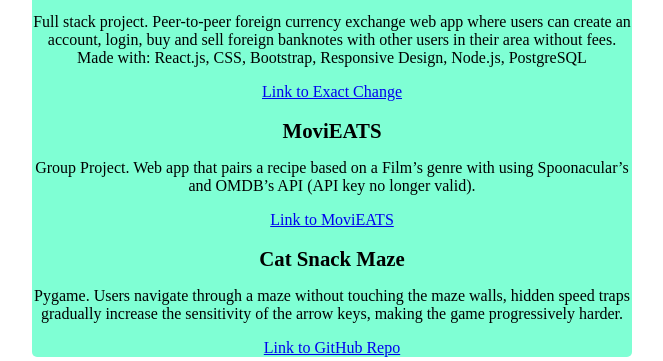
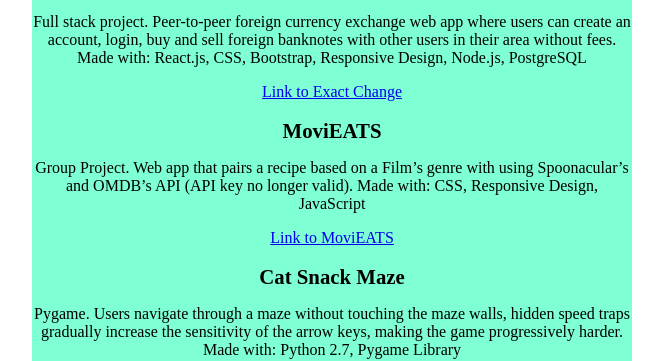
Before and after one commit to stevenberk/stevenberk.github.io, a plain HTML site: page index.html in a window 1280 px wide. Shown: the part 619-980 px from the top of the page, without its empty margins (308-971 px from the left). Drawn offline with Linux system fonts and the light colour scheme.

Commit message:
Update index.html

```diff
--- a/index.html
+++ b/index.html
@@ -191,7 +191,7 @@
                         MoviEATS
                     </p>
                     <p>
-                    Group Project. Web app that pairs a recipe based on a Film’s genre with using Spoonacular’s and OMDB’s API (API key no longer valid).
+                    Group Project. Web app that pairs a recipe based on a Film’s genre with using Spoonacular’s and OMDB’s API (API key no longer valid). Made with: CSS, Responsive Design, JavaScript
                     </p>
                     <a href="https://tracymusiker.github.io/">Link to MoviEATS</a>
                 </div>
@@ -203,7 +203,7 @@
                         Cat Snack Maze
                     </p>
                     <p>
-                    Pygame. Users navigate through a maze without touching the maze walls, hidden speed traps gradually increase the sensitivity of the arrow keys, making the game progressively harder.
+                    Pygame. Users navigate through a maze without touching the maze walls, hidden speed traps gradually increase the sensitivity of the arrow keys, making the game progressively harder. Made with: Python 2.7, Pygame Library
                     </p>
                     <a href="https://github.com/stevenberk/pygame">Link to GitHub Repo</a>
                 </div>
```
